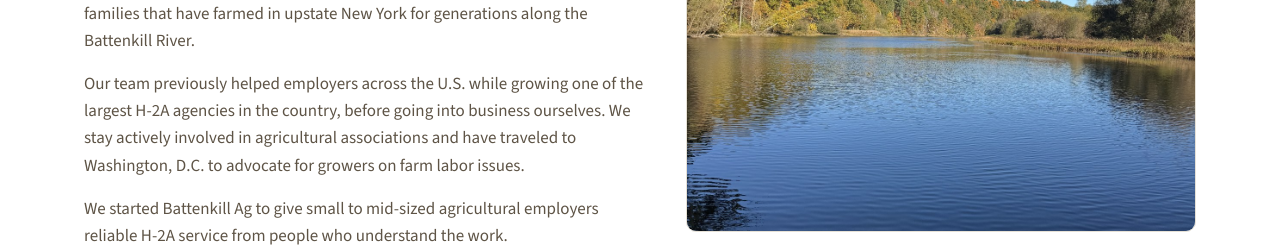
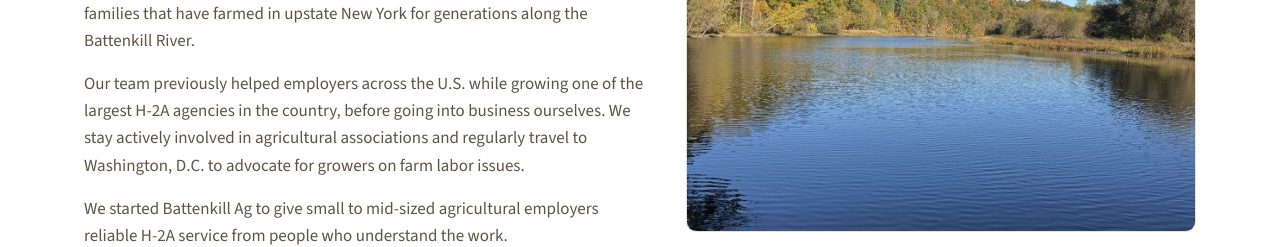
Before and after one commit to mfarh2a/battenkillag-use-me, a Next.js app: page /why-battenkill in a window 1280 px wide. Shown: the part 1122-1369 px from the top of the page. Built offline with nearby package versions, Linux system fonts and the light colour scheme; no server answers.

Commit message:
About: regularly travel to Washington, D.C.
Co-Authored-By: Claude Opus 5.5 <noreply@anthropic.com>
Claude-Session: https://claude.ai/code/session_015cpjf5ajPeXVSvyknWthQ2

```diff
--- a/app/why-battenkill/page.tsx
+++ b/app/why-battenkill/page.tsx
@@ -57,7 +57,7 @@ export default function WhyBattenkill() {
             <p className="muted">
               Our team previously helped employers across the U.S. while growing one of the largest H-2A agencies
               in the country, before going into business ourselves. We stay
-              actively involved in agricultural associations and have traveled to Washington, D.C. to advocate for growers
+              actively involved in agricultural associations and regularly travel to Washington, D.C. to advocate for growers
               on farm labor issues.
             </p>
             <p className="muted">
```
